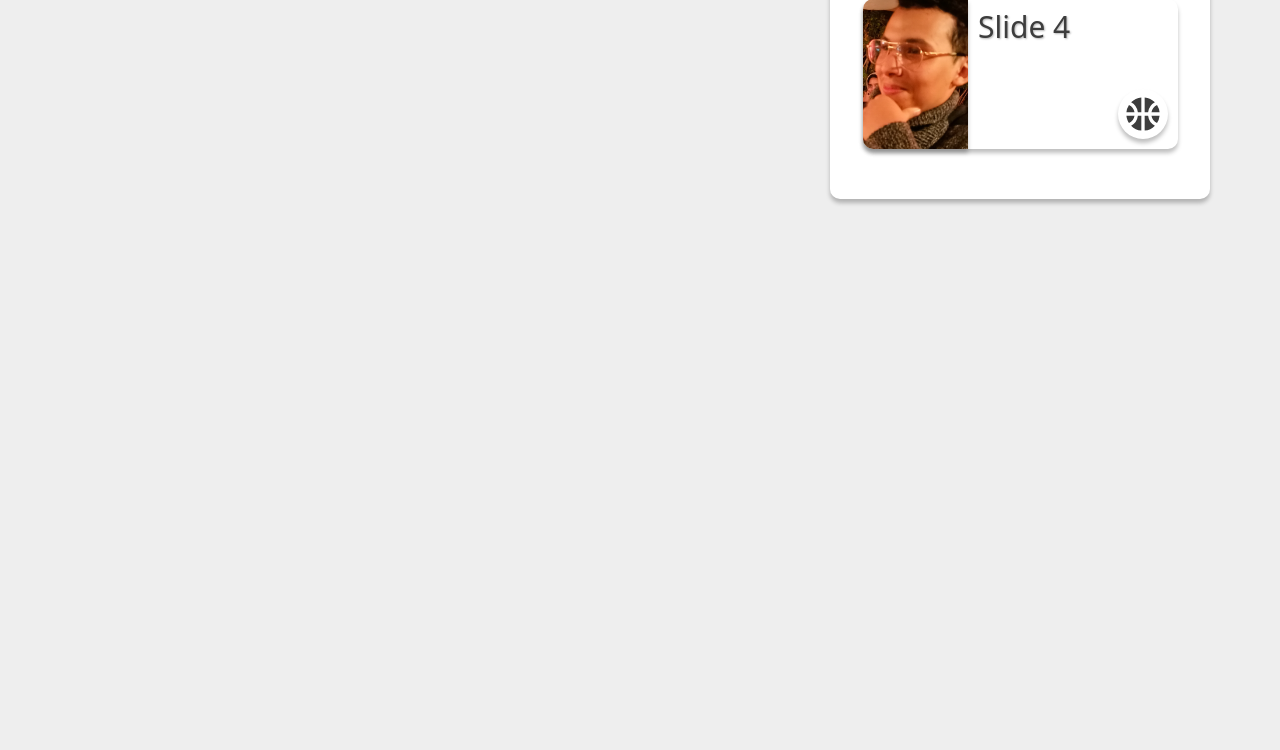
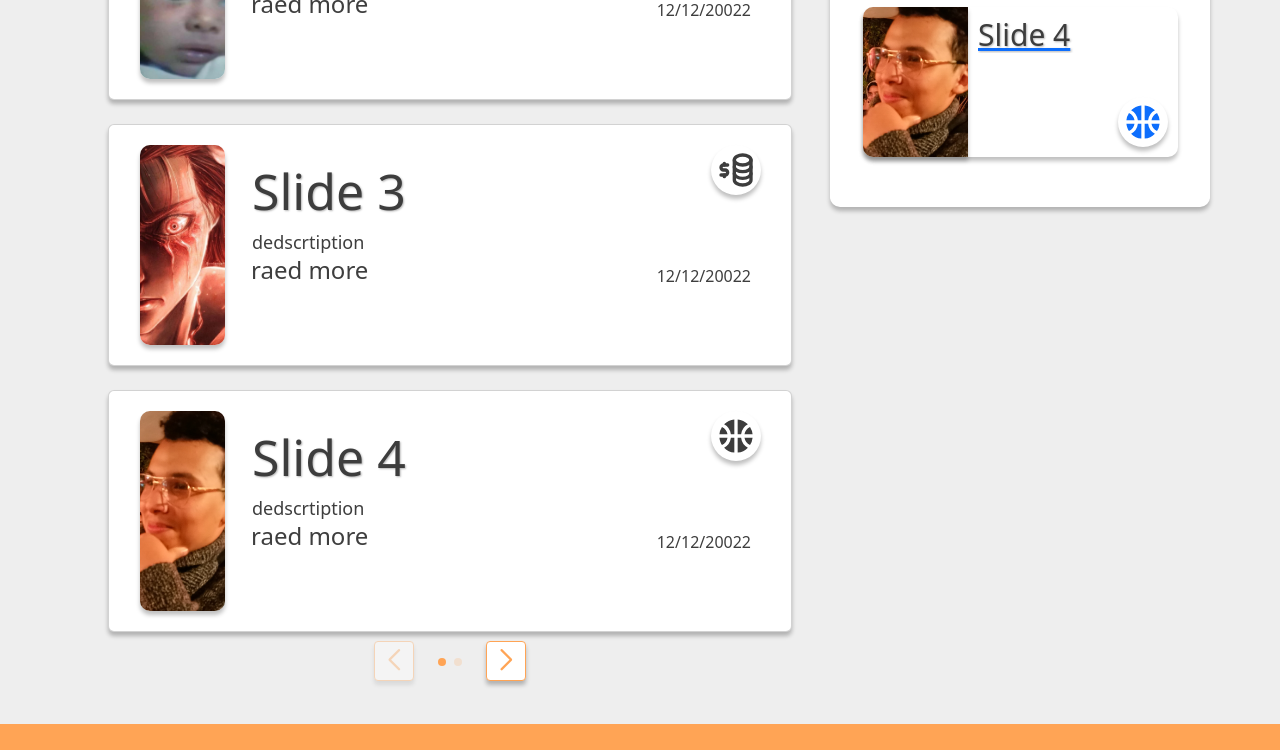
Before and after one commit to boumlik000/News, a React (Create React App) app: page / in a window 1280 px wide. Shown: the part 1580-2330 px from the top of the page. Built offline with nearby package versions, Linux system fonts and the light colour scheme.

Commit message:
page home finished ba9i responsive

```diff
--- a/src/components/cardnews1.jsx
+++ b/src/components/cardnews1.jsx
@@ -5,7 +5,6 @@ import ICONTAG from "./icontag";
 function CARDNEWS1(props){
     return(
         <>
-           <h1>cardnews1</h1>
             {profileHome.map((x) => (
                 <div className="cardnews_1 card  mt-4" key={x.id}>
                 <div className="row no-gutters">
--- a/src/components/cardnews2.jsx
+++ b/src/components/cardnews2.jsx
@@ -6,7 +6,8 @@ function CARDNEWS2(props){
     return(
         <>
             {profileHome.map((item) => (
-                <div className="cardnews_2   mt-4" key={item.id}>
+                <a href="/" key={item.id}>
+                    <div className="cardnews_2 mt-4" >
                         <div className="row no-gutters">
                             <div className="col-sm-4 p-0">
                                 <img className="cardnews_2-img " src={item.imageUrl} alt="Suresh Dasari Card" />
@@ -19,6 +20,7 @@ function CARDNEWS2(props){
                         </div>
                     </div>
                 </div>
+                </a>
             ))}
 
         </>
--- a/src/components/footer.jsx
+++ b/src/components/footer.jsx
@@ -5,8 +5,7 @@ import {FaFacebookF,FaGithub,FaTwitter,FaLinkedinIn} from 'react-icons/fa'
 function FOOTER() {
     return (
       <>
-       <h1>footer</h1>
-       <footer className="w-100 py-4 flex-shrink-0">
+       {/* <h1>footer</h1> */}
         <div className="container py-4">
             <div className="row gy-4 gx-5">
                 <div className="col-lg-4 col-md-6">
@@ -40,7 +39,6 @@ function FOOTER() {
                 </div>
             </div>
         </div>
-        </footer>
       </>
  )
 }
--- a/src/pages/home.jsx
+++ b/src/pages/home.jsx
@@ -5,6 +5,11 @@ import CARD_NEWS_PROFILE from '../components/card';
 import CARDNEWS2 from '../components/cardnews2';
 import SEARCH from '../components/serach';
 import TAG from '../components/tags';
+// import {FcPrevious,FcNext} from 'react-icons/fc';
+import { Swiper, SwiperSlide } from 'swiper/react';
+import  { Navigation, Pagination, EffectCoverflow } from 'swiper';
+import CARDNEWS1 from '../components/cardnews1';
+import FOOTER from '../components/footer';
 
 function Home() {
     return (
@@ -20,7 +25,7 @@ function Home() {
                 <CARD_NEWS_PROFILE />
             </div>
         </div>
-        <section className="home-news-section">
+        <section className="home-news-section pb-4 my-2">
             <div className="container">
                 <SEARCH />
                 <div className="row">
@@ -34,11 +39,52 @@ function Home() {
                 </div>
                 <div className="row mt-5 pt-4">
                     <div className="col-md-8">
-                        ps1
+                        <div className="home-today-news">
+                            <h2 className='home-news-section_title'>Today's news</h2>
+                            {/* <CARDNEWS1 /> */}
+                            <Swiper
+                                // effect="coverflow"
+                                grabCursor={true}
+                                centeredSlides={true}
+                                slidesPerView={'auto'}
+                                speed={2000}
+                                className='swiper-container'
+                                // coverflowEffect={{
+                                //     rotate:0,
+                                //     stretch:0,
+                                //     deepth:0,
+                                //     modifier:2.5,
+                                // }}
+                                navigation={{
+                                    clickable:true,
+                                    nextEl:'.swiper-button-next',
+                                    prevEl:'.swiper-button-prev',
+                                }}
+                                pagination={{el:'.swiper-pagination',clickable:true}}
+                                modules={[EffectCoverflow,Pagination,Navigation]}
+                            >
+
+                                <SwiperSlide className='swiper-Slide'>
+                                    <CARDNEWS1 />
+                                </SwiperSlide>
+                                <SwiperSlide className='swiper-Slide'>
+                                    <CARDNEWS1 />
+                                </SwiperSlide>
+
+                                <div className="slider-controler">
+                                    <div className="swiper-button-prev slider-arrow">
+                                        {/* <FcPrevious /> */}
+                                    </div>
+                                    <div className="swiper-button-next slider-arrow">
+                                        {/* <FcNext /> */}
+                                    </div>
+                                    <div className="swiper-pagination"></div>
+                                </div>
+                            </Swiper>
+                        </div>
                     </div>
                     <div className="col-md-4">
                         <div className="home-week-news">
-                            {/* <div className="filter"></div> */}
                             <h2 className='home-news-section_title'>this week</h2>
                             <CARDNEWS2 />
                         </div>
@@ -46,6 +92,9 @@ function Home() {
                 </div>
             </div>
         </section>
+        <footer>
+            <FOOTER/>
+        </footer>
 
 
 
--- a/src/pages/home.scss
+++ b/src/pages/home.scss
@@ -2,7 +2,8 @@
 @import '../styles/variables';
 // @import '../styles//search.scss';
 body{
-    height: 4000px;
+    // height: 4000px;
+
 }
 .home-header{
     position: relative;
@@ -33,6 +34,95 @@ body{
     }
 }
 .home-news-section{
+
+    //col-8
+    .home-today-news{
+        .swiper-container{
+            perspective: none;
+            padding-bottom: 60px;
+            position: relative;
+            .slider-controler{
+                align-items: center;
+                display: flex;
+                justify-content: center;
+                position: absolute;
+                bottom: 45px;
+                width: 100%;
+                height: auto;
+                z-index: 10;
+                .slide-slide-shadow-left,
+                .slide-slide-shadow-right{
+                    display: none;
+                }
+                .slider-arrow{
+                    cursor: pointer;
+                    position: relative;
+                    transition: background-color .3s ease;
+                    top: 40px;
+                    width: 20%;
+                    // z-index: 1000;
+                    // padding: 70px 0;
+                    &.swiper-button-prev{
+                            cursor: pointer;
+                            align-items: center;
+                            background-color: #fff;
+                            border: 1px solid $Darkmode-second_color;
+                            border-radius: 10%;
+                            display: flex;
+                            font-weight: 700;
+                            height: 40px;
+                            width: 40px;
+                            justify-content: center;
+                            position: absolute;
+                            left: 40%;
+                            box-shadow: $shadow-card;
+                            &::after{
+                                font-size: 21px;
+                                color: $Darkmode-second_color;
+                            }
+                        }
+                        &.swiper-button-next{
+                            cursor: pointer;
+                            align-items: center;
+                            background-color: #fff;
+                            border: 1px solid $Darkmode-second_color;
+                            border-radius: 10%;
+                            display: flex;
+                            font-weight: 700;
+                            height: 40px;
+                            width: 40px;
+                            justify-content: center;
+                            position: absolute;
+                            right: 40%;
+                            box-shadow: $shadow-card;
+                            &::after{
+                                font-size: 21px;
+                                color: $Darkmode-second_color;
+                            }
+                        }
+                }
+
+                .swiper-pagination {
+                  position: relative;
+                  top: 25px;
+                  z-index: 0;
+                  .swiper-pagination-bullet{
+                    background-color: $Darkmode-second_color;
+                  }
+                }
+            }
+
+        }
+        .home-news-section_title{
+            font-size: 40px;
+            color: $font-color;
+            padding: 40px 20px;
+        }
+    }
+
+
+
+
     //col-4
     .home-week-news{
         background-color: #fff;
@@ -42,9 +132,7 @@ body{
         border-radius: $radius;
         position: relative;
 
-
         .home-news-section_title{
-            z-index: 1000;
             color: $font-color;
             text-align: center;
             text-decoration: underline;
--- a/src/styles/_variables.scss
+++ b/src/styles/_variables.scss
@@ -20,6 +20,7 @@ $text-shadow:1px 1px 2px #0000004a;
 
 body{
     color: $font-color;
+    background-color: #eee;
 }
 .container{
     height: auto;
--- a/src/styles/cardnews1.scss
+++ b/src/styles/cardnews1.scss
@@ -1,7 +1,5 @@
 @import 'variables';
-body{
-    background: #eee;
-}
+
 .cardnews_1{
     // max-height: 350px;
     width: 90%;
```
Lines whose indentation alone changed are shown as unchanged.
